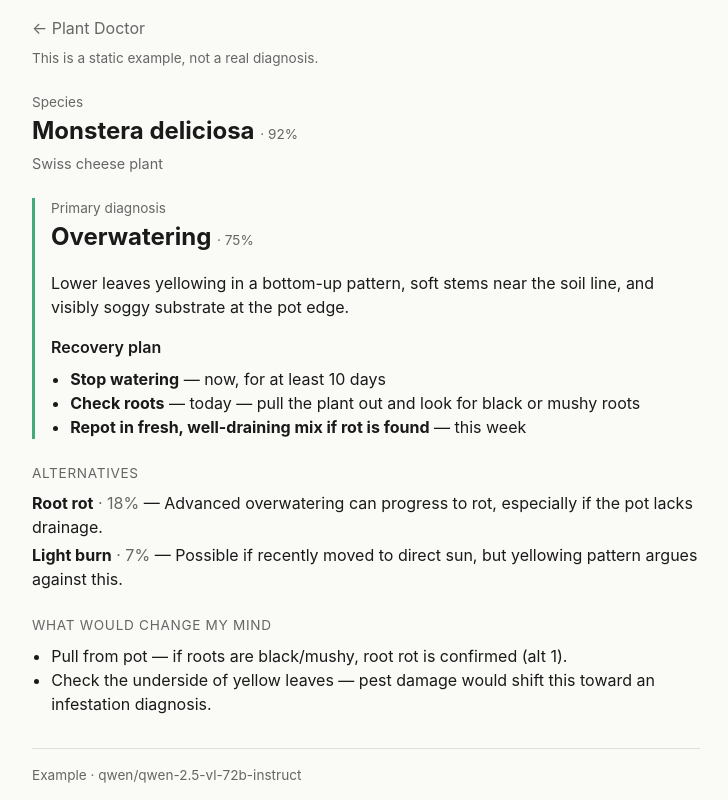
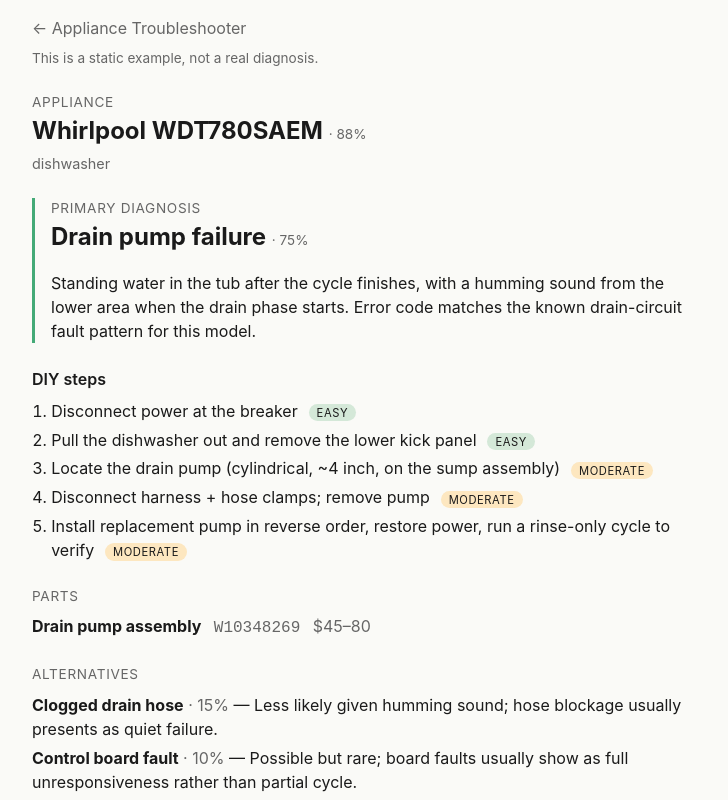
Before and after one commit to meigo/slop-appliance-doctor, a SvelteKit app: page /example in a window 1280 px wide. Shown: the top 800 px of the page, without its empty margins (274-1002 px from the left). Built offline with nearby package versions, Linux system fonts and the light colour scheme.

Commit message:
Update example page with appliance diagnosis content

```diff
--- a/src/routes/example/+page.svelte
+++ b/src/routes/example/+page.svelte
@@ -1,65 +1,95 @@
 <script lang="ts">
-  // Static example — uses the same render code as /d/[id] but with hard-coded data.
-  // Lives outside the dynamic route so it doesn't hit KV and is always available.
-
   const result = {
-    species: { name: 'Monstera deliciosa', confidence: 0.92, commonNames: ['Swiss cheese plant'] },
+    appliance: { category: 'dishwasher', make: 'Whirlpool', model: 'WDT780SAEM', confidence: 0.88 },
     primary: {
-      name: 'Overwatering',
+      name: 'Drain pump failure',
       confidence: 0.75,
-      rationale: 'Lower leaves yellowing in a bottom-up pattern, soft stems near the soil line, and visibly soggy substrate at the pot edge.',
-      recovery: [
-        { action: 'Stop watering', when: 'now, for at least 10 days' },
-        { action: 'Check roots', when: 'today — pull the plant out and look for black or mushy roots' },
-        { action: 'Repot in fresh, well-draining mix if rot is found', when: 'this week' }
+      rationale: 'Standing water in the tub after the cycle finishes, with a humming sound from the lower area when the drain phase starts. Error code matches the known drain-circuit fault pattern for this model.',
+      recovery: {
+        diy: [
+          { action: 'Disconnect power at the breaker', difficulty: 'easy' as const },
+          { action: 'Pull the dishwasher out and remove the lower kick panel', difficulty: 'easy' as const },
+          { action: 'Locate the drain pump (cylindrical, ~4 inch, on the sump assembly)', difficulty: 'moderate' as const },
+          { action: 'Disconnect harness + hose clamps; remove pump', difficulty: 'moderate' as const },
+          { action: 'Install replacement pump in reverse order, restore power, run a rinse-only cycle to verify', difficulty: 'moderate' as const }
+        ],
+        callPro: false
+      },
+      parts: [
+        { name: 'Drain pump assembly', partNumber: 'W10348269', typicalCostUsd: '$45–80' }
       ]
     },
     alternatives: [
-      { name: 'Root rot', confidence: 0.18, rationale: 'Advanced overwatering can progress to rot, especially if the pot lacks drainage.' },
-      { name: 'Light burn', confidence: 0.07, rationale: 'Possible if recently moved to direct sun, but yellowing pattern argues against this.' }
+      { name: 'Clogged drain hose', confidence: 0.15, rationale: 'Less likely given humming sound; hose blockage usually presents as quiet failure.' },
+      { name: 'Control board fault', confidence: 0.10, rationale: 'Possible but rare; board faults usually show as full unresponsiveness rather than partial cycle.' }
     ],
     whatWouldChangeMyMind: [
-      'Pull from pot — if roots are black/mushy, root rot is confirmed (alt 1).',
-      'Check the underside of yellow leaves — pest damage would shift this toward an infestation diagnosis.'
+      'Open the drain pump filter — if heavily clogged, diagnosis shifts to "clogged drain."',
+      'Run a test cycle with cabinet open — if the pump spins normally during drain, the issue is downstream (hose / disposal connection).'
     ],
     meta: { model: 'qwen/qwen-2.5-vl-72b-instruct', createdAt: '2026-05-11T10:00:00Z' }
   };
 
   const created = new Date(result.meta.createdAt);
   const pct = (n: number) => `${Math.round(n * 100)}%`;
+  const difficultyColor = (d: 'easy' | 'moderate' | 'advanced') =>
+    d === 'easy' ? '#d4e8d8' : d === 'moderate' ? '#fde7c0' : '#fad0c8';
 </script>
 
 <svelte:head>
-  <title>Example diagnosis — Plant Doctor</title>
+  <title>Example diagnosis — Appliance Troubleshooter</title>
 </svelte:head>
 
 <header style="margin-bottom: 1.5rem;">
-  <a href="/" style="color: var(--muted); text-decoration: none;">← Plant Doctor</a>
+  <a href="/" style="color: var(--muted); text-decoration: none;">← Appliance Troubleshooter</a>
   <p style="margin: 0.5rem 0 0; color: var(--muted); font-size: 0.85rem;">This is a static example, not a real diagnosis.</p>
 </header>
 
 <section style="margin-bottom: 1.5rem;">
-  <p style="margin: 0; color: var(--muted); font-size: 0.85rem;">Species</p>
-  <h2 style="margin: 0;">{result.species.name} <span style="color: var(--muted); font-weight: normal; font-size: 0.85rem;">· {pct(result.species.confidence)}</span></h2>
-  <p style="margin: 0.25rem 0 0; color: var(--muted); font-size: 0.9rem;">{result.species.commonNames.join(', ')}</p>
+  <p style="margin: 0; color: var(--muted); font-size: 0.85rem; text-transform: uppercase; letter-spacing: 0.05em;">Appliance</p>
+  <h2 style="margin: 0;">{result.appliance.make} {result.appliance.model}
+    <span style="color: var(--muted); font-weight: normal; font-size: 0.85rem;">· {pct(result.appliance.confidence)}</span>
+  </h2>
+  <p style="margin: 0.25rem 0 0; color: var(--muted); font-size: 0.9rem;">{result.appliance.category}</p>
 </section>
 
 <section style="margin-bottom: 1.5rem; border-left: 3px solid var(--accent); padding-left: 1rem;">
-  <p style="margin: 0; color: var(--muted); font-size: 0.85rem;">Primary diagnosis</p>
-  <h2 style="margin: 0;">{result.primary.name} <span style="color: var(--muted); font-weight: normal; font-size: 0.85rem;">· {pct(result.primary.confidence)}</span></h2>
+  <p style="margin: 0; color: var(--muted); font-size: 0.85rem; text-transform: uppercase; letter-spacing: 0.05em;">Primary diagnosis</p>
+  <h2 style="margin: 0;">{result.primary.name}
+    <span style="color: var(--muted); font-weight: normal; font-size: 0.85rem;">· {pct(result.primary.confidence)}</span>
+  </h2>
   <p>{result.primary.rationale}</p>
-  <p style="margin: 1rem 0 0.5rem; font-weight: 600;">Recovery plan</p>
-  <ul style="margin: 0; padding-left: 1.2rem;">
-    {#each result.primary.recovery as step}
-      <li><strong>{step.action}</strong> — {step.when}</li>
+</section>
+
+<section style="margin-bottom: 1.5rem;">
+  <p style="margin: 0 0 0.5rem; font-weight: 600;">DIY steps</p>
+  <ol style="margin: 0; padding-left: 1.2rem;">
+    {#each result.primary.recovery.diy as step}
+      <li style="margin-bottom: 0.3rem;">
+        {step.action}
+        <span style="font-size: 0.7rem; padding: 0.1rem 0.5rem; background: {difficultyColor(step.difficulty)}; border-radius: 10px; margin-left: 0.4rem; text-transform: uppercase; letter-spacing: 0.05em;">
+          {step.difficulty}
+        </span>
+      </li>
     {/each}
-  </ul>
+  </ol>
+</section>
+
+<section style="margin-bottom: 1.5rem;">
+  <p style="margin: 0 0 0.5rem; color: var(--muted); font-size: 0.85rem; text-transform: uppercase; letter-spacing: 0.05em;">Parts</p>
+  {#each result.primary.parts as part}
+    <div style="margin: 0.2rem 0;">
+      <strong>{part.name}</strong>
+      <span style="font-family: ui-monospace, monospace; color: var(--muted); margin-left: 0.5rem;">{part.partNumber}</span>
+      <span style="color: var(--muted); margin-left: 0.5rem;">{part.typicalCostUsd}</span>
+    </div>
+  {/each}
 </section>
 
 <section style="margin-bottom: 1.5rem;">
   <p style="margin: 0 0 0.5rem; color: var(--muted); font-size: 0.85rem; text-transform: uppercase; letter-spacing: 0.05em;">Alternatives</p>
   {#each result.alternatives as alt}
-    <p style="margin: 0.25rem 0;"><strong>{alt.name}</strong> <span style="color: var(--muted);">· {pct(alt.confidence)}</span> — {alt.rationale}</p>
+    <p style="margin: 0.3rem 0;"><strong>{alt.name}</strong> <span style="color: var(--muted);">· {pct(alt.confidence)}</span> — {alt.rationale}</p>
   {/each}
 </section>
 
@@ -78,6 +108,6 @@
 
 <div style="margin-top: 1.5rem;">
   <a href="/" class="button-primary" style="display: inline-block; text-align: center; text-decoration: none;">
-    Diagnose your plant
+    Diagnose your appliance
   </a>
 </div>
```
